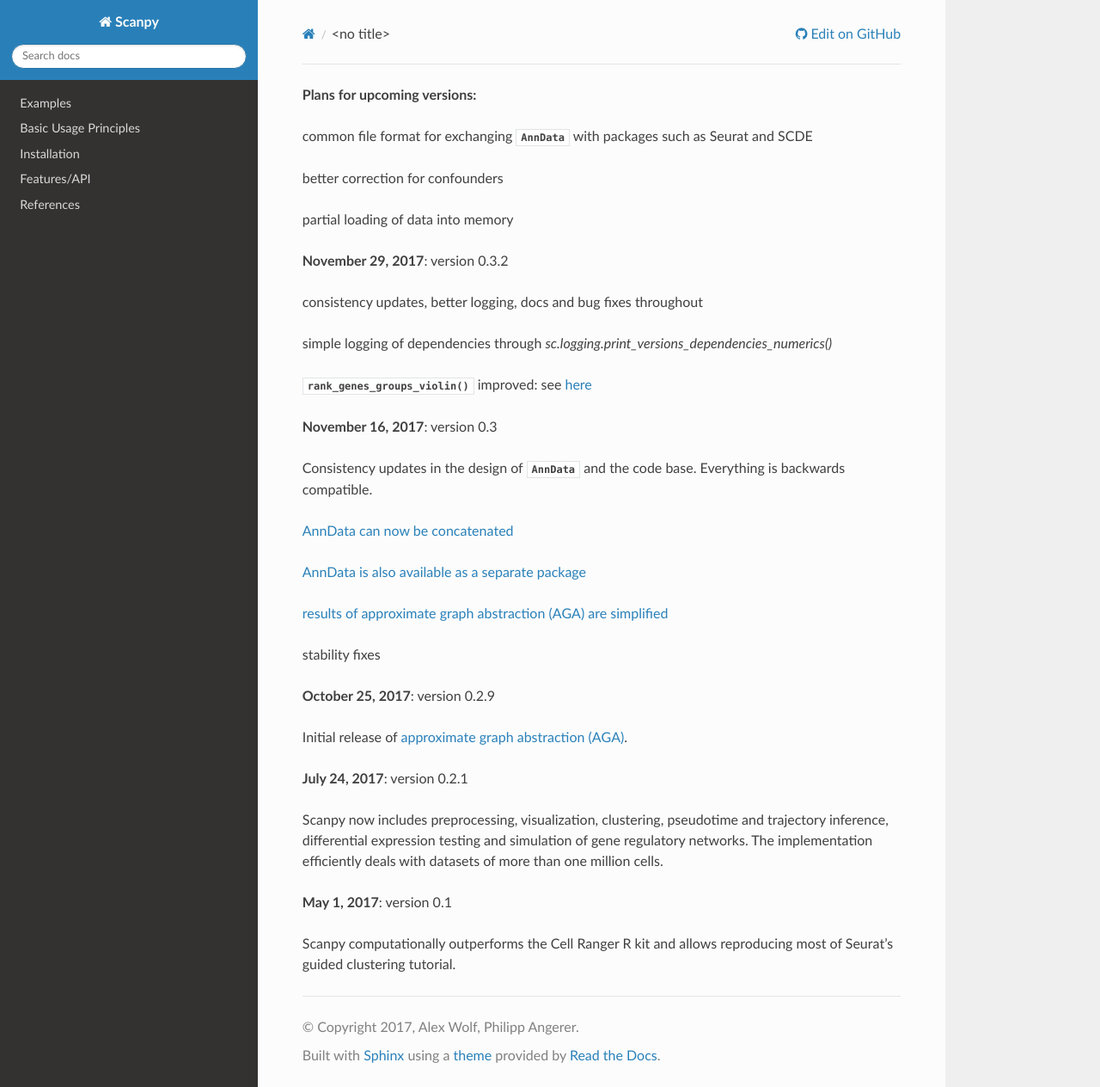
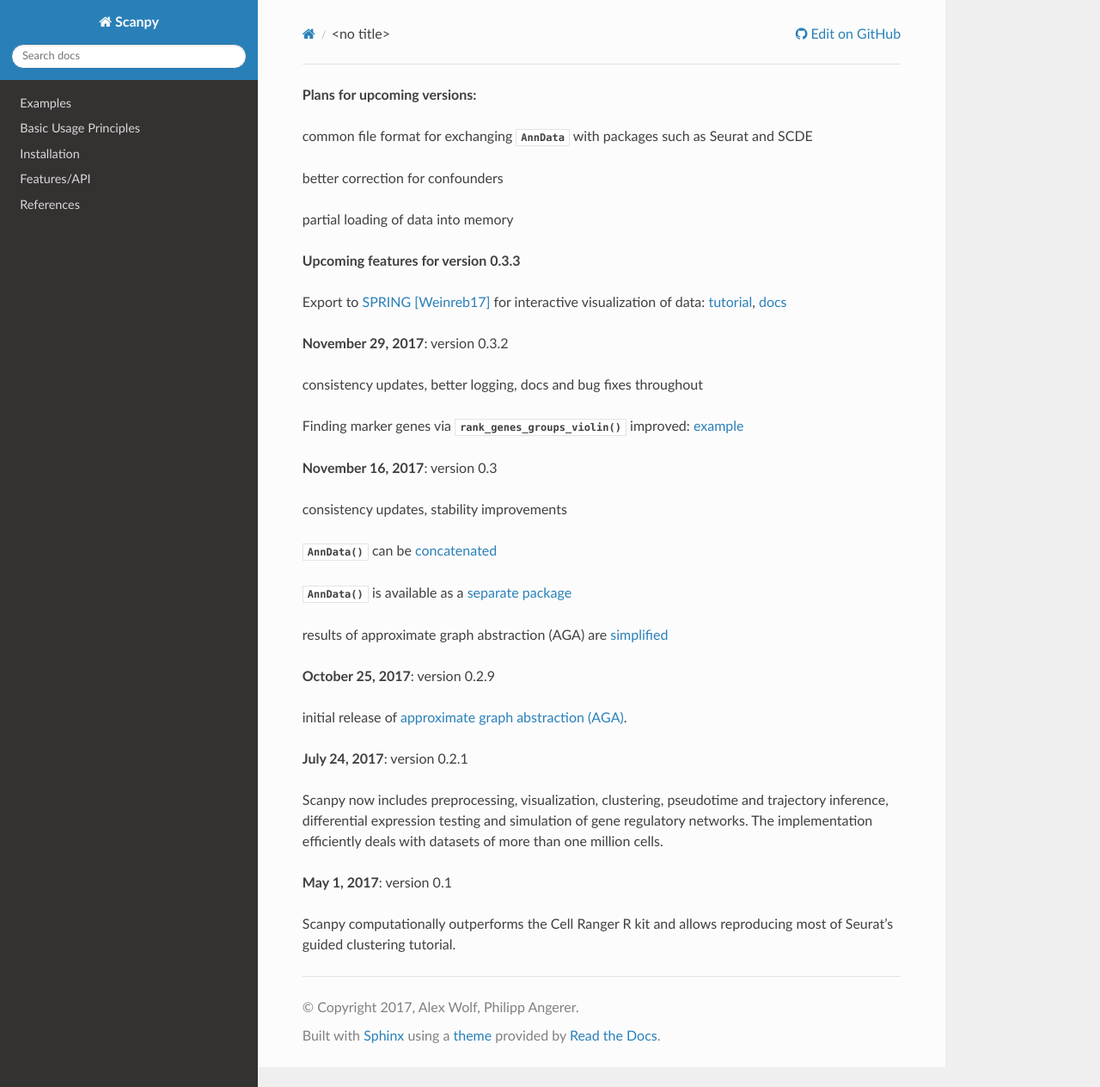
Before and after one commit to scverse/scanpy, a Sphinx documentation site: the page built from docs/release_notes.rst, in a window 1280 px wide and 1264 px high. Shown: the whole window at 86% size. Built offline with Sphinx 7.4.7 and the Read the Docs theme 2.0.0, drawn with Linux system fonts in a browser that asks for light colours; the version number could not be read and is left out.

Commit message:
updated release notes

```diff
--- a/docs/release_notes.rst
+++ b/docs/release_notes.rst
@@ -4,27 +4,28 @@
 - better correction for confounders
 - partial loading of data into memory
 
+**Upcoming features for version 0.3.3**
+
+- Export to `SPRING <https://github.com/AllonKleinLab/SPRING/>`_ [Weinreb17]_ for interactive visualization of data: `tutorial <https://github.com/theislab/scanpy_usage/tree/master/171111_SPRING_export>`_, `docs <https://scanpy.readthedocs.io/en/latest/api/index.html>`_
+
 
 **November 29, 2017**: version 0.3.2
 
 - consistency updates, better logging, docs and bug fixes throughout
-- simple logging of dependencies through `sc.logging.print_versions_dependencies_numerics()`
-- :func:`~scanpy.api.pl.rank_genes_groups_violin` improved: see `here <https://github.com/theislab/scanpy/issues/51>`_
+- Finding marker genes via :func:`~scanpy.api.pl.rank_genes_groups_violin` improved: `example <https://github.com/theislab/scanpy/issues/51>`_
 
 
 **November 16, 2017**: version 0.3
 
-Consistency updates in the design of :class:`~scanpy.api.AnnData` and the code base. Everything is backwards compatible.
-
-- `AnnData can now be concatenated <https://scanpy.readthedocs.io/en/latest/api/scanpy.api.AnnData.html>`_
-- `AnnData is also available as a separate package <https://pypi.python.org/pypi/anndata/>`_
-- `results of approximate graph abstraction (AGA) are simplified <https://github.com/theislab/graph_abstraction>`_
-- stability fixes
+- consistency updates, stability improvements
+- :func:`~scanpy.api.AnnData` can be `concatenated <https://scanpy.readthedocs.io/en/latest/api/scanpy.api.AnnData.html>`_
+- :func:`~scanpy.api.AnnData` is available as a `separate package <https://pypi.python.org/pypi/anndata/>`_
+- results of approximate graph abstraction (AGA) are `simplified <https://github.com/theislab/graph_abstraction>`_
 
 
 **October 25, 2017**: version 0.2.9
 
-Initial release of `approximate graph abstraction (AGA) <https://github.com/theislab/graph_abstraction>`_.
+- initial release of `approximate graph abstraction (AGA) <https://github.com/theislab/graph_abstraction>`_.
 
 
 **July 24, 2017**: version 0.2.1
```
